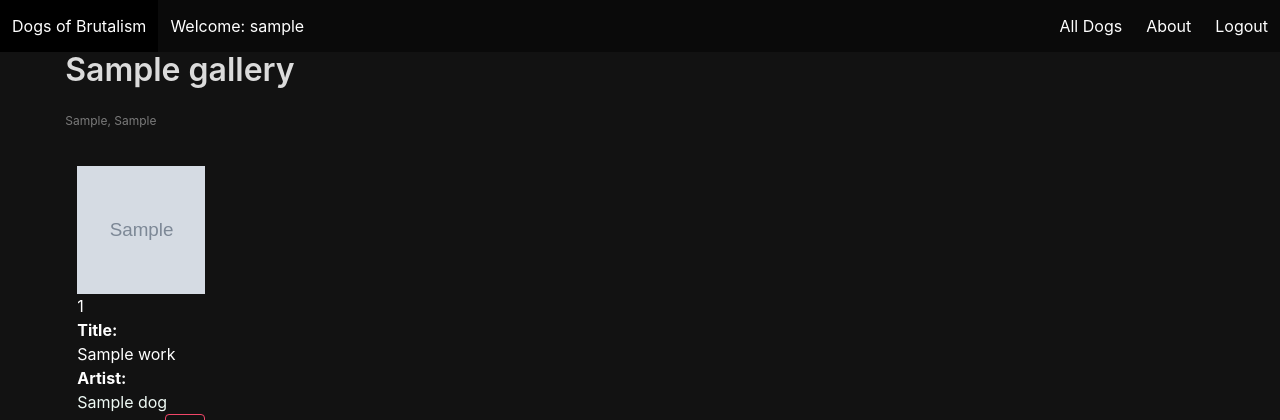
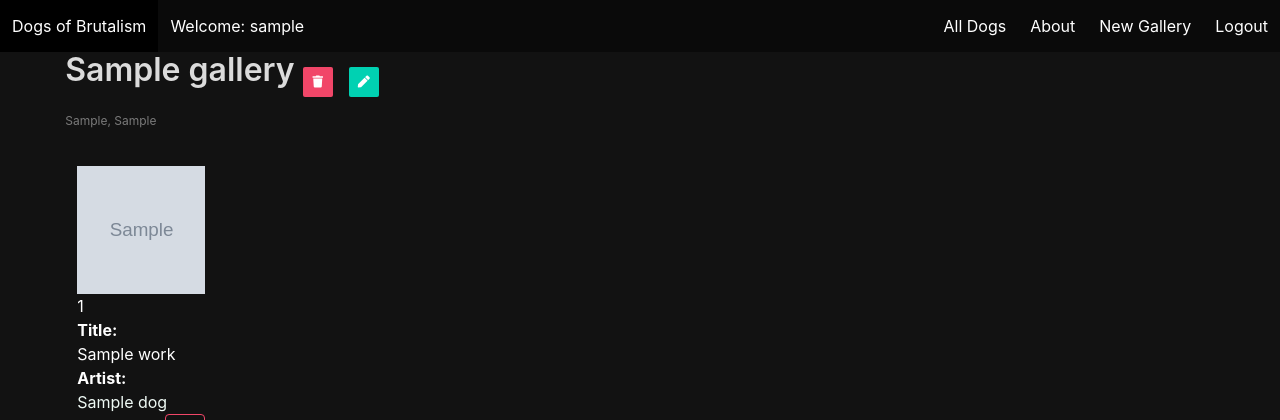
Before and after one commit to TimRathert/django-dogs, a Django app: page / in a window 1280 px wide. Shown: the top 420 px of the page. Run offline with Django 4.2, Linux system fonts and the light colour scheme; a user stored in the database is signed in; tables that the repository leaves empty hold one stand-in row (values such as "Sample post"); grey boxes marked "Sample" are stand-in pictures.

Commit message:
full crud functional with galleries

```diff
--- a/main_app/templates/base.html
+++ b/main_app/templates/base.html
@@ -37,6 +37,7 @@
                 <div class="navbar-menu navbar-end">
                     <a class="navbar-item" href="/dogs">All Dogs</a>
                     <a class="navbar-item" href="/about">About</a>
+                    <a class="navbar-item" href="{% url 'gallery_create' %}">New Gallery</a>
                     <a class="navbar-item" href="{% url 'logout' %}">Logout</a>
                 </div>
             {% else %}
--- a/main_app/templates/dog_list.html
+++ b/main_app/templates/dog_list.html
@@ -9,14 +9,12 @@
 <form class="mb-5" method="get">
   <div class="field has-addons">
     <div class="control">
-      <!--  Our input will search by name of dog  -->
       <input class="input" type="text" name="name" placeholder="name" />
     </div>
     <div class="control">
       <input class="button is-success" type="submit" value="Search" />
     </div>
   </div>
-  <!--  This anchor tag will redirect back to dog list without a query param -->
   <a class="button is-dark" href="{% url 'dogs' %}">Clear Search</a>
 </form>
 
--- a/main_app/templates/home.html
+++ b/main_app/templates/home.html
@@ -7,7 +7,19 @@
     {% for gallery in gallerys %}
 
         <div class="gallery-details mb-5">
-            <h3 class="title is-3 has-text-grey-lighter">{{gallery.name}}</h3>
+            <span class='is-flex'>
+                <h3 class="title is-3 has-text-grey-lighter ">{{gallery.name}}</h3>
+                <a href="/galleries/{{gallery.id}}/delete" class="button is-danger is-small is-align-self-center mx-2">
+                    <span class="icon is-small">
+                        <i class="fas fa-trash"></i>
+                    </span>
+                </a>
+                <a href="/galleries/{{gallery.id}}/update" class="button is-primary is-small is-align-self-center mx-2">
+                    <span class="icon is-small">
+                        <i class="fas fa-pen"></i>
+                    </span>
+                </a>
+            </span>
             <p class="block has-text-grey">{{gallery.city}}, {{gallery.country}}</p>
             <div class="gallery-all-items is-flex">
             {% for work in gallery.works.all %}
--- a/main_app/urls.py
+++ b/main_app/urls.py
@@ -12,5 +12,8 @@ urlpatterns = [
     path('dogs/<int:pk>/delete', views.DogDelete.as_view(), name="dog_delete"),
     path('dogs/<int:pk>/works/new', views.WorkCreate.as_view(), name="work_create"),
     path('galleries/<int:pk>/works/<int:work_pk>/', views.GalleryWorkAssoc.as_view(), name = "gallery_work_assoc"),
-    path('accounts/signup/', views.Signup.as_view(), name="signup")
+    path('accounts/signup/', views.Signup.as_view(), name="signup"),
+    path('galleries/new', views.GalleryCreate.as_view(), name = "gallery_create"),
+    path('galleries/<int:pk>/update', views.GalleryUpdate.as_view(), name="gallery_update"),
+    path('galleries/<int:pk>/delete', views.GalleryDelete.as_view(), name="gallery_delete"),
 ]
--- a/main_app/views.py
+++ b/main_app/views.py
@@ -114,3 +114,26 @@ class Signup(View):
         else:
             context = {"form": form}
             return render(request, "registration/signup.html", context)
+class GalleryCreate(CreateView):
+    model = Gallery
+    fields = ['name', 'city', 'country' ]
+    template_name = 'gallery_create.html'
+    def form_valid(self, form):
+        form.instance.user = self.request.user
+        return super(GalleryCreate, self).form_valid(form)
+
+    def get_success_url(self):
+        return reverse('home')
+
+class GalleryUpdate(UpdateView):
+    model = Gallery
+    fields = ['name', 'city', 'country']
+    template_name = 'gallery_update.html'
+    success_url = "/"
+    # def get_success_url(self):
+    #     return reverse('home', kwargs={'pk': self.object.pk})
+
+class GalleryDelete(DeleteView):
+    model = Gallery
+    template_name = 'gallery_delete_confirmation.html'
+    success_url = "/"
```
Also changed, not shown: main_app/templates/gallery_create.html (added, +14 -0 lines), main_app/templates/gallery_delete_confirmation.html (added, +10 -0 lines), main_app/templates/gallery_update.html (added, +12 -0 lines).
